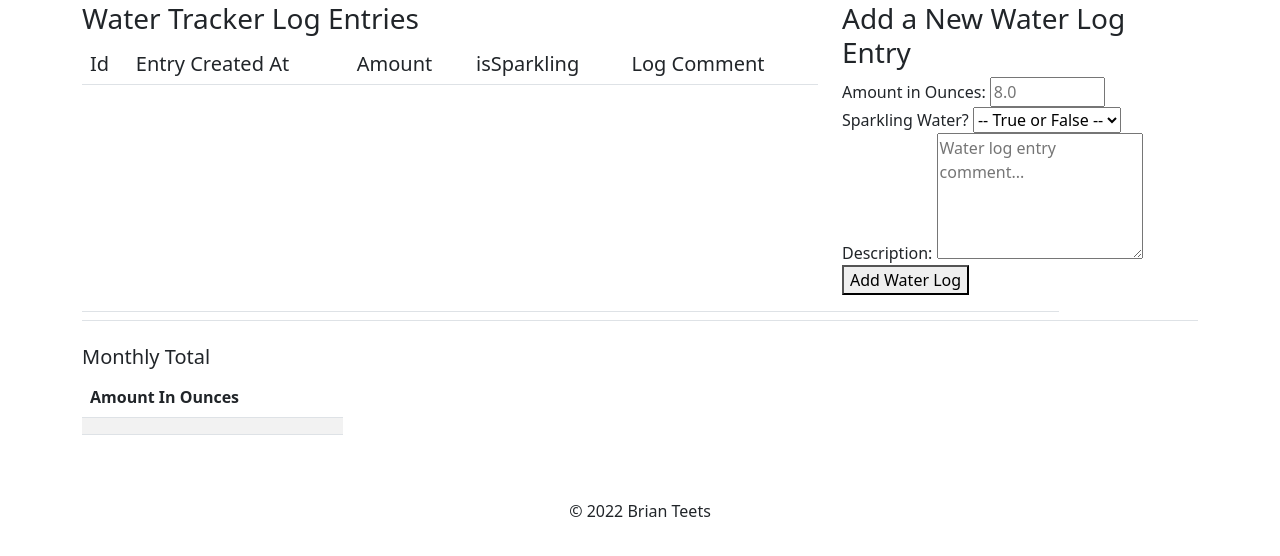
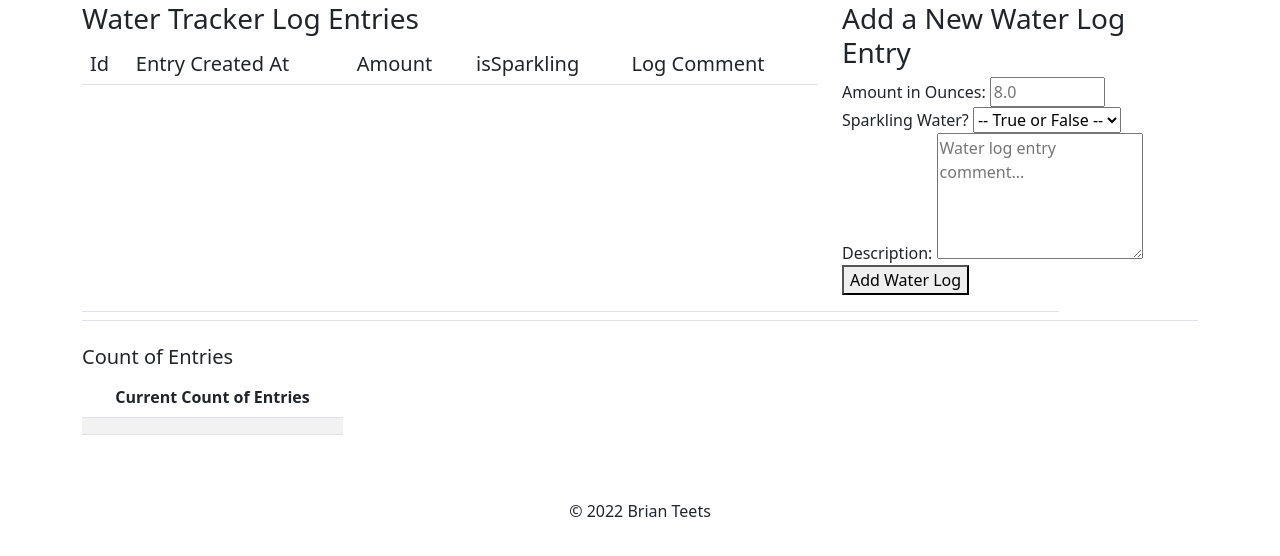
Before and after one commit to brian-teets/EventTrackerProject, a Spring Boot app: page / in a window 1280 px wide. Shown: the part 112-668 px from the top of the page. Run offline with Spring Boot 4, Linux system fonts and the light colour scheme; data that the repository does not hold is empty.

Commit message:
completed basic data agg by implementing a count of current log entries

```diff
--- a/WaterTracker/src/main/resources/static/index.html
+++ b/WaterTracker/src/main/resources/static/index.html
@@ -132,16 +132,16 @@
 		<div class="row">
 			<div class="col-3">
 				<div id="dataAggDiv">
-					<h5>Monthly Total</h5>
+					<h5>Count of Entries</h5>
 					<table class="table table-striped table-hover">
 						<thead>
 							<tr>
-								<th>Amount In Ounces</th>
+								<th class="text-center" scope="col">Current Count of Entries</th>
 							</tr>
 						</thead>
 						<tbody>
 							<tr>
-								<td id="amtAgg"></td>
+								<td id="amtAgg" class="text-center" scope="col"></td>
 							</tr>
 						</tbody>
 					</table>
--- a/WaterTracker/src/main/resources/static/js/script.js
+++ b/WaterTracker/src/main/resources/static/js/script.js
@@ -309,13 +309,7 @@ function dataAgg(waterLog){
 	let amtAgg = document.getElementById('amtAgg');
 	amtAgg.textContent = '';
 	let total = 0;
-	for(let i = 0; i < water.length; i ++){
-			total = total + water.amountInOunces.value;
-		}
-//	if(water.createdAt.getMonth() === getMonth()){
-//		for(let i = 0; i < water.length; i ++){
-//			total = total + water.amountInOunces.value;
-//		}
-//	}
+	total = waterLog.length;
 	amtAgg.textContent = total;
+	console.log(total);
 }
```
